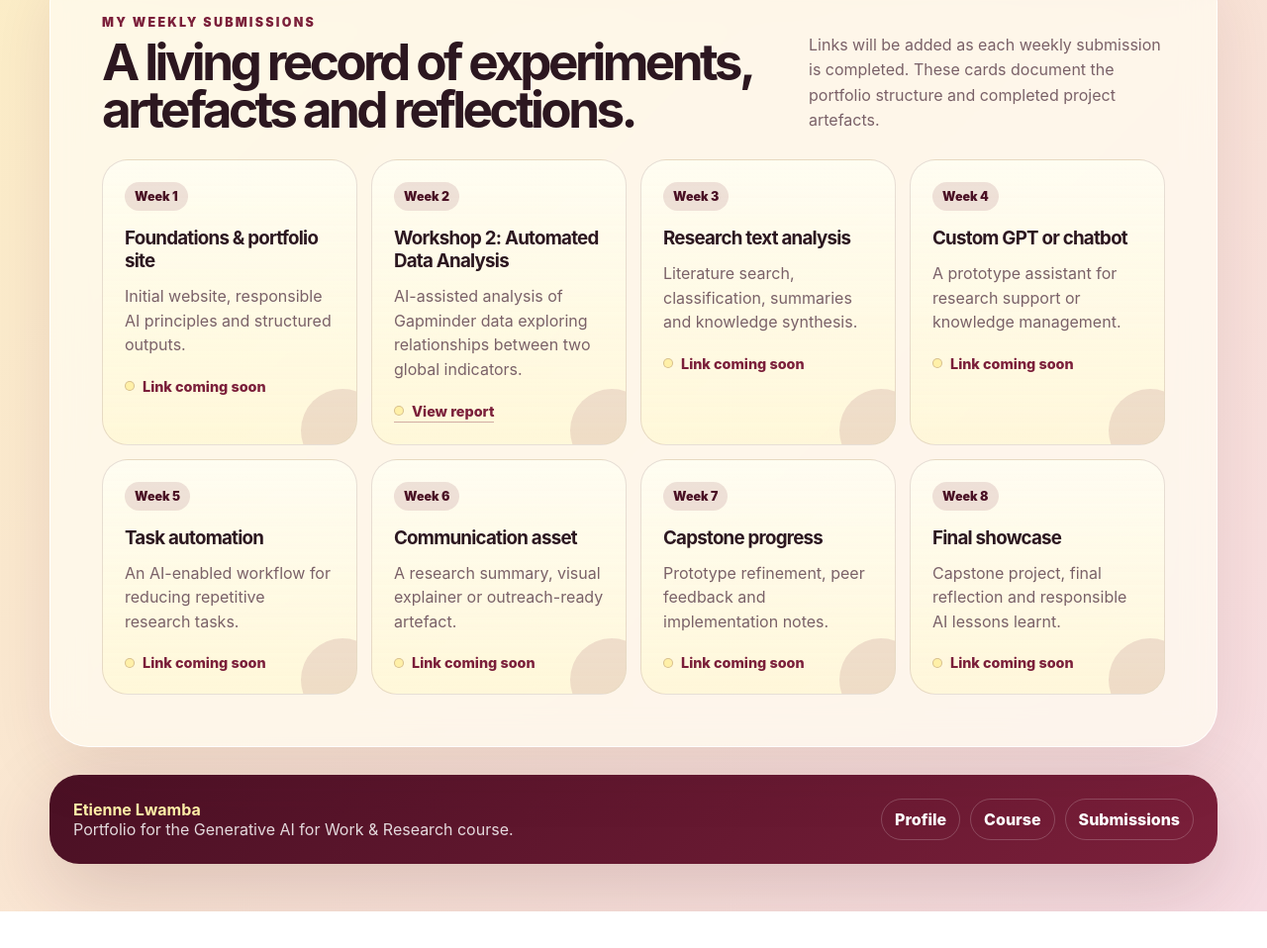
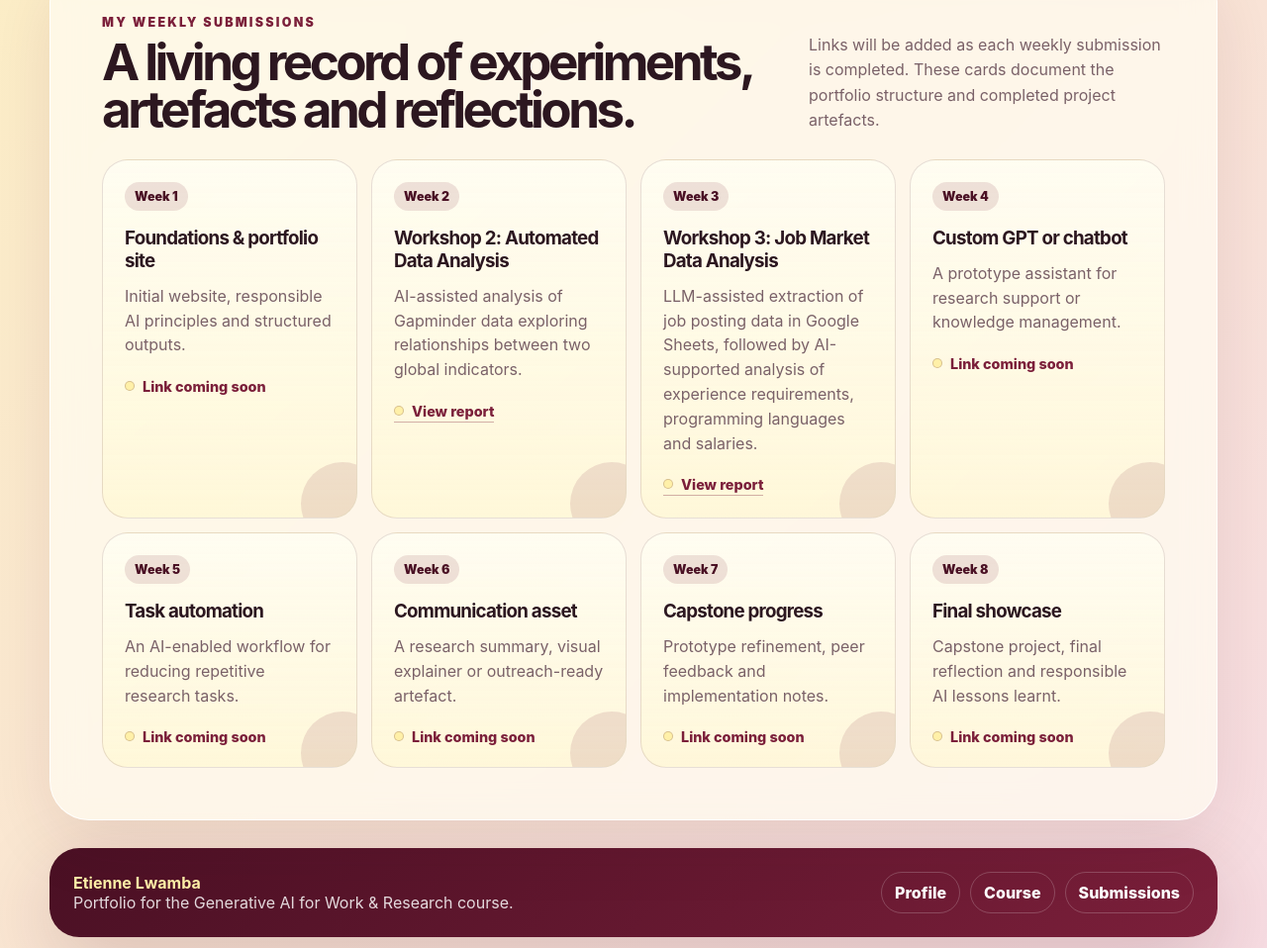
Before and after one commit to etiennelwamba/graph-ai-portfolio, a plain HTML site: page index.html in a window 1280 px wide. Shown: the part 3146-4104 px from the top of the page at 99% size. Before the commit the page ends 4067 px from the top, so only its background shows below. Drawn offline with Linux system fonts and the light colour scheme.

Commit message:
Update index.html

```diff
--- a/index.html
+++ b/index.html
@@ -855,9 +855,9 @@
         </article>
         <article class="submission-card">
           <span class="week">Week 3</span>
-          <h3>Research text analysis</h3>
-          <p>Literature search, classification, summaries and knowledge synthesis.</p>
-          <span class="placeholder">Link coming soon</span>
+          <h3>Workshop 3: Job Market Data Analysis</h3>
+          <p>LLM-assisted extraction of job posting data in Google Sheets, followed by AI-supported analysis of experience requirements, programming languages and salaries.</p>
+          <a class="project-link" href="https://github.com/etiennelwamba/graph-ai-portfolio/blob/main/Data_Analyst_Job_Market_Visuals_ELW.pdf" target="_blank" rel="noopener noreferrer">View report</a>
         </article>
         <article class="submission-card">
           <span class="week">Week 4</span>
```
